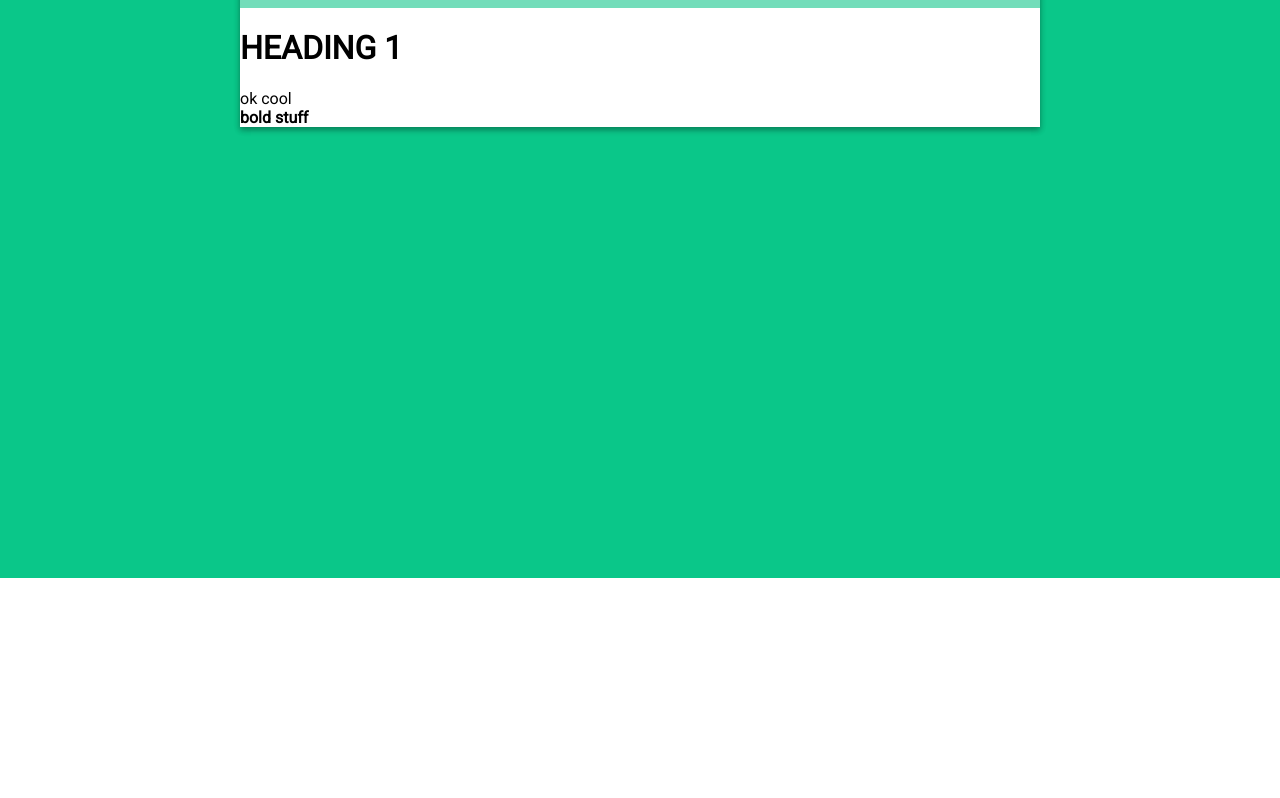
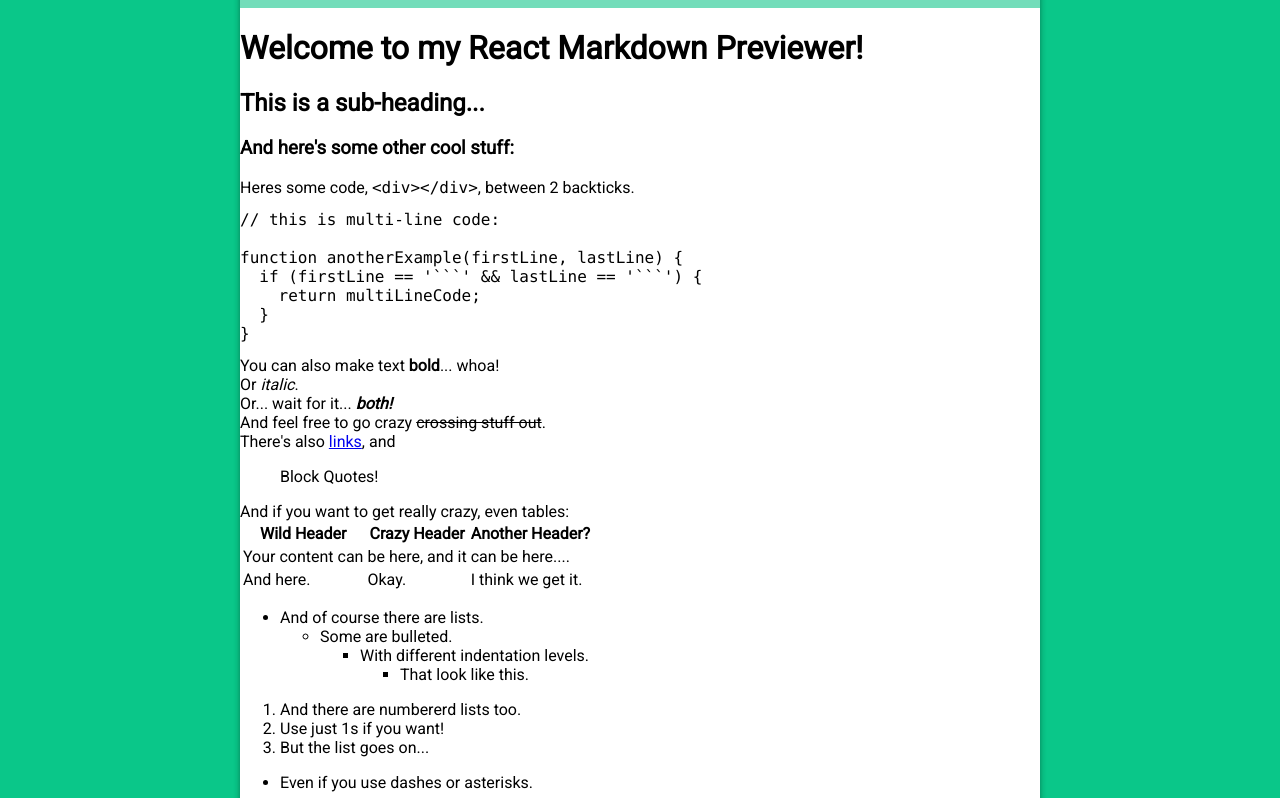
Before and after one commit to JosueMrt/markdown-previewer, a React (Create React App) app: page / in a window 1280 px wide. Shown: the part 222-1020 px from the top of the page. Before the commit the page ends 800 px from the top, so only its background shows below. Built offline with nearby package versions, Linux system fonts and the light colour scheme.

Commit message:
Updated placeholder text to pass test #5 & #6

```diff
--- a/src/welcomeMsg.js
+++ b/src/welcomeMsg.js
@@ -1,5 +1,48 @@
-const welcomeMsg = `# HEADING 1
-ok cool
-<b>bold stuff</b>`
+const welcomeMsg = `# Welcome to my React Markdown Previewer!
+
+## This is a sub-heading...
+### And here's some other cool stuff:
+
+Heres some code, \`<div></div>\`, between 2 backticks.
+
+\`\`\`
+// this is multi-line code:
+
+function anotherExample(firstLine, lastLine) {
+  if (firstLine == '\`\`\`' && lastLine == '\`\`\`') {
+    return multiLineCode;
+  }
+}
+\`\`\`
+
+You can also make text **bold**... whoa!
+Or _italic_.
+Or... wait for it... **_both!_**
+And feel free to go crazy ~~crossing stuff out~~.
+
+There's also [links](https://www.freecodecamp.com), and
+> Block Quotes!
+
+And if you want to get really crazy, even tables:
+
+Wild Header | Crazy Header | Another Header?
+------------ | ------------- | -------------
+Your content can | be here, and it | can be here....
+And here. | Okay. | I think we get it.
+
+- And of course there are lists.
+  - Some are bulleted.
+     - With different indentation levels.
+        - That look like this.
+
+
+1. And there are numbererd lists too.
+1. Use just 1s if you want!
+1. But the list goes on...
+- Even if you use dashes or asterisks.
+* And last but not least, let's not forget embedded images:
+
+![React Logo w/ Text](https://goo.gl/Umyytc)
+`
 
 export default welcomeMsg
```
